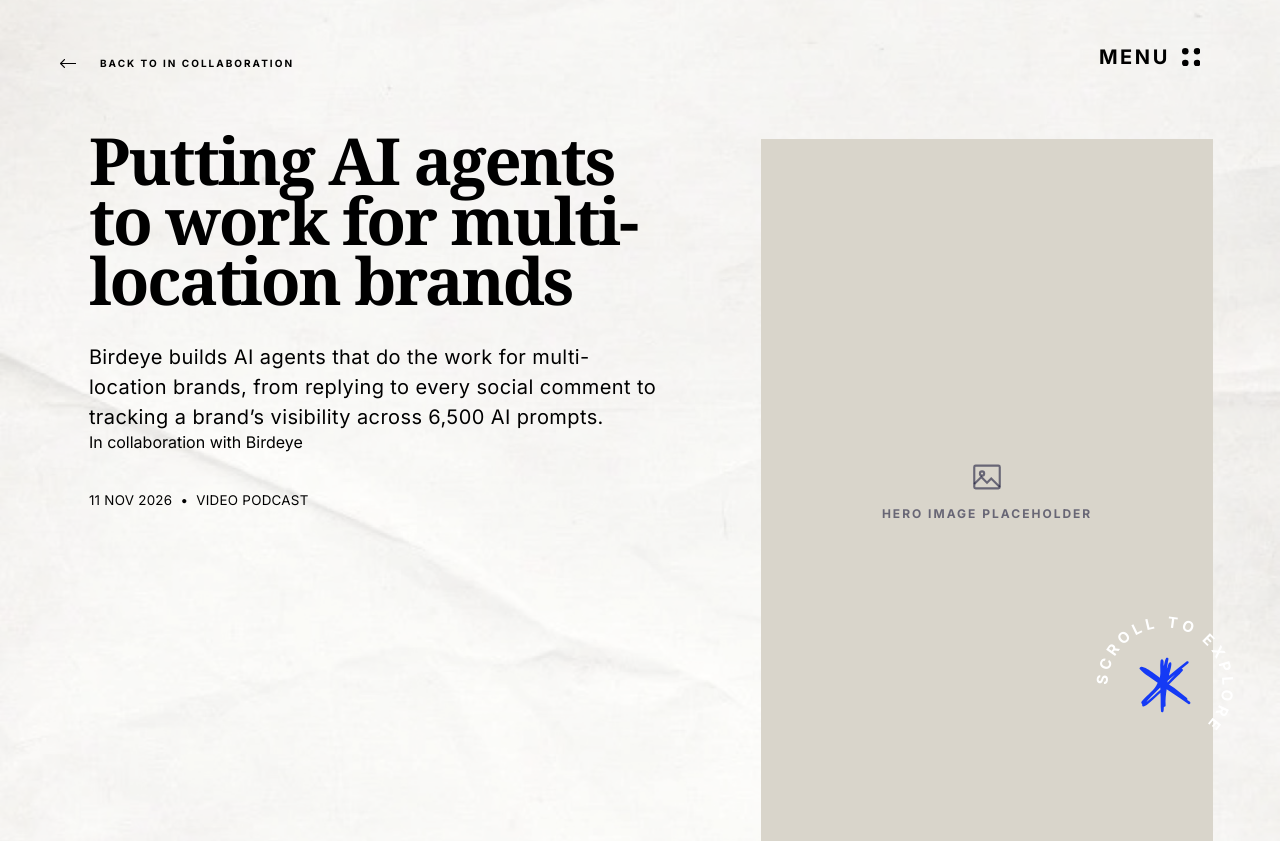
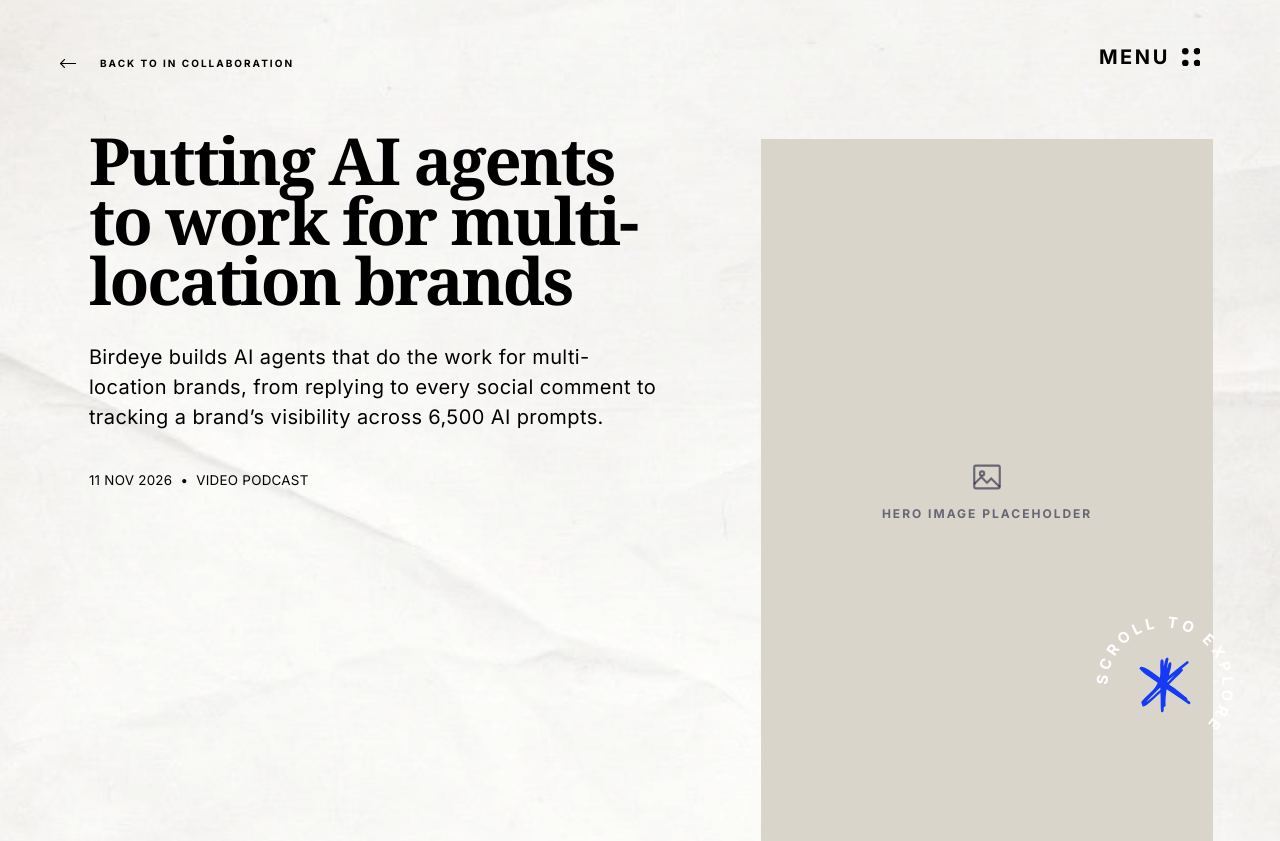
Before and after one commit to jemoares/Birdeye, a plain HTML site: page index.html in a window 1280 px wide. Shown: the top 841 px of the page. Drawn offline with nearby package versions, Linux system fonts and the light colour scheme; a web font is replaced by a local one.

Commit message:
Update index.html

```diff
--- a/index.html
+++ b/index.html
@@ -201,7 +201,6 @@ footer .grid{height:calc(min(100vw, 500px) * 0.34718)}
     <div class="hero-text">
       <h1>Putting AI agents to work for multi-location brands</h1>
       <p class="dek font-inter">Birdeye builds AI agents that do the work for multi-location brands, from replying to every social comment to tracking a brand’s visibility across 6,500 AI prompts.</p>
-      <p class="collab-brand font-inter">In collaboration with Birdeye</p>
       <p class="date font-inter">11 Nov 2026&#160;&#160;•&#160;&#160;Video podcast</p>
     </div>
     <div class="hero-img"><div class="placeholder" role="img" aria-label="Hero image placeholder"><svg viewBox="0 0 24 24" fill="none" stroke="currentColor" stroke-width="1.5" aria-hidden="true"><rect x="3" y="4" width="18" height="16" rx="1"/><circle cx="8.5" cy="9.5" r="1.5"/><path d="M3 17l5-5 4 4 3-3 6 6"/></svg><span>Hero image placeholder</span></div></div>
```
